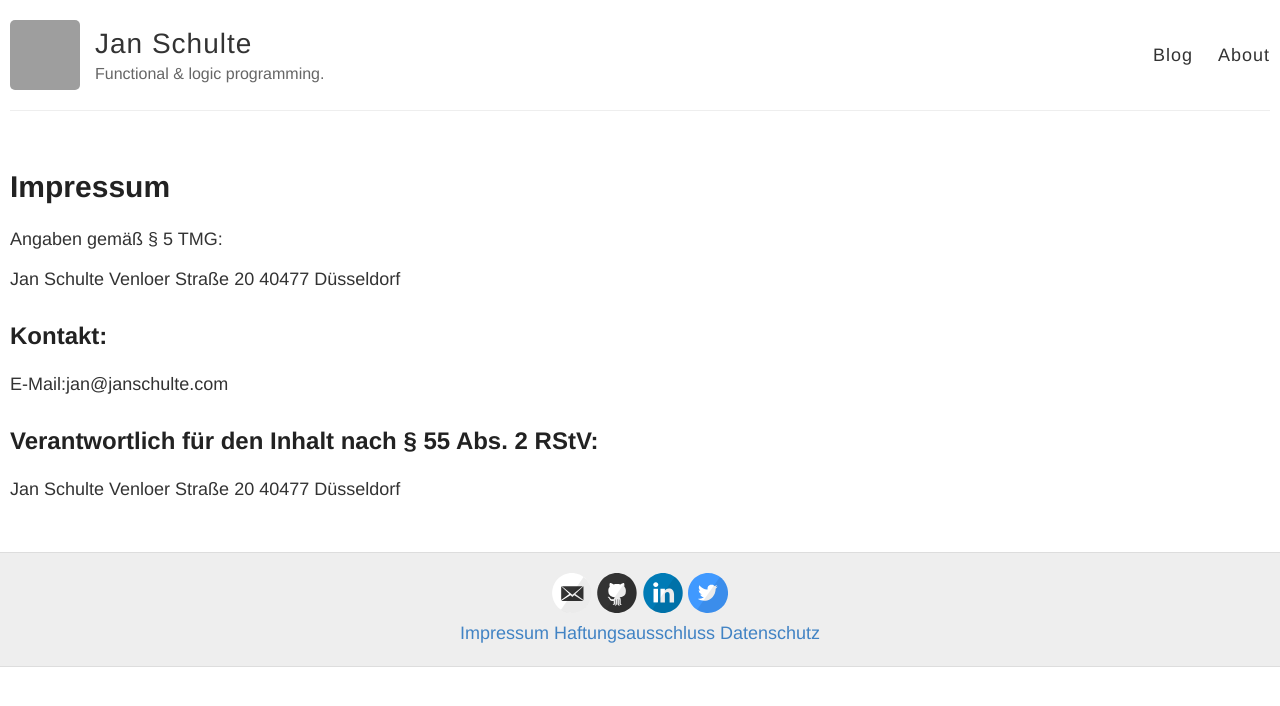
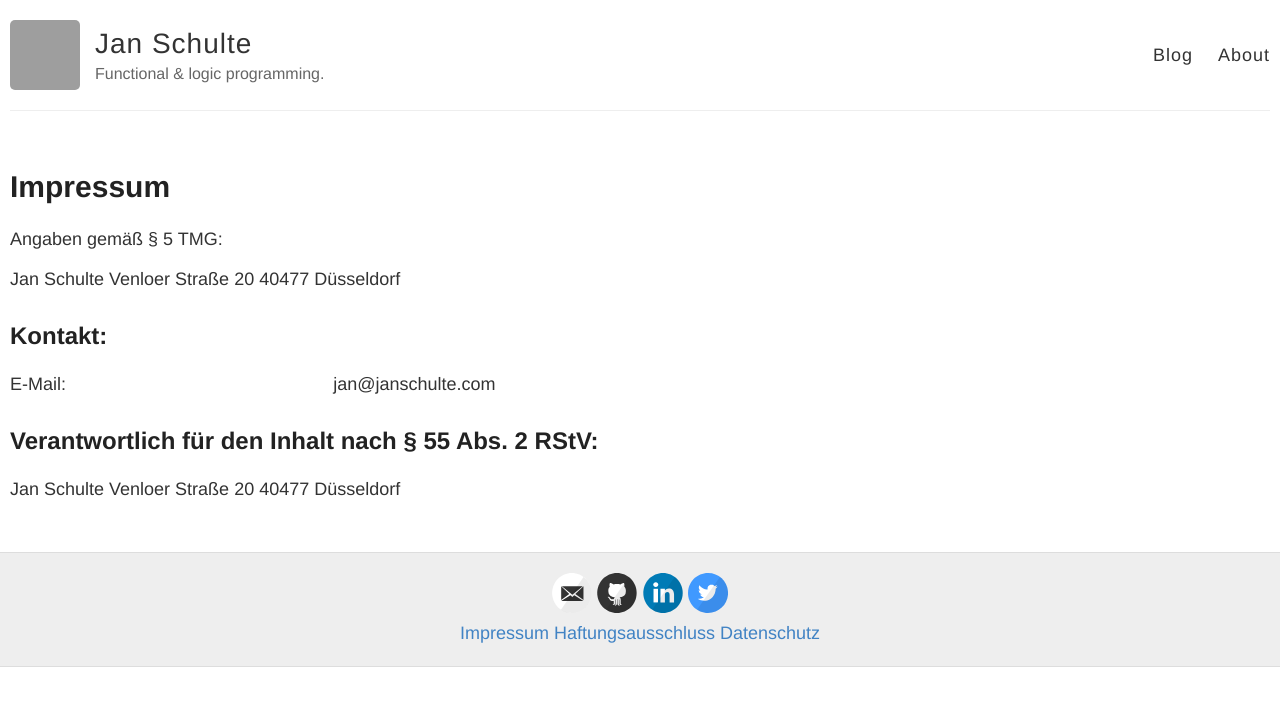
Before and after one commit to janschultecom/janschultecom.github.io, a Jekyll site: the page built from imprint/index.md, in a window 1280 px wide. Shown: the top 706 px of the page. Built offline with Jekyll 4.4.1, drawn with Linux system fonts in a browser that asks for light colours; comment, search, counter and statistics services are not loaded; grey boxes are pictures that could not be loaded.

Commit message:
I'm a css wizard

```diff
--- a/style.scss
+++ b/style.scss
@@ -108,6 +108,10 @@ strong, b {
 
 img {
   max-width: 100%;
+}
+
+table {
+  width: 100%;
 }
 
 // Fixes images in popup boxes from Google Translate
```
Also changed, not shown: about.md (+2 -2 lines).
